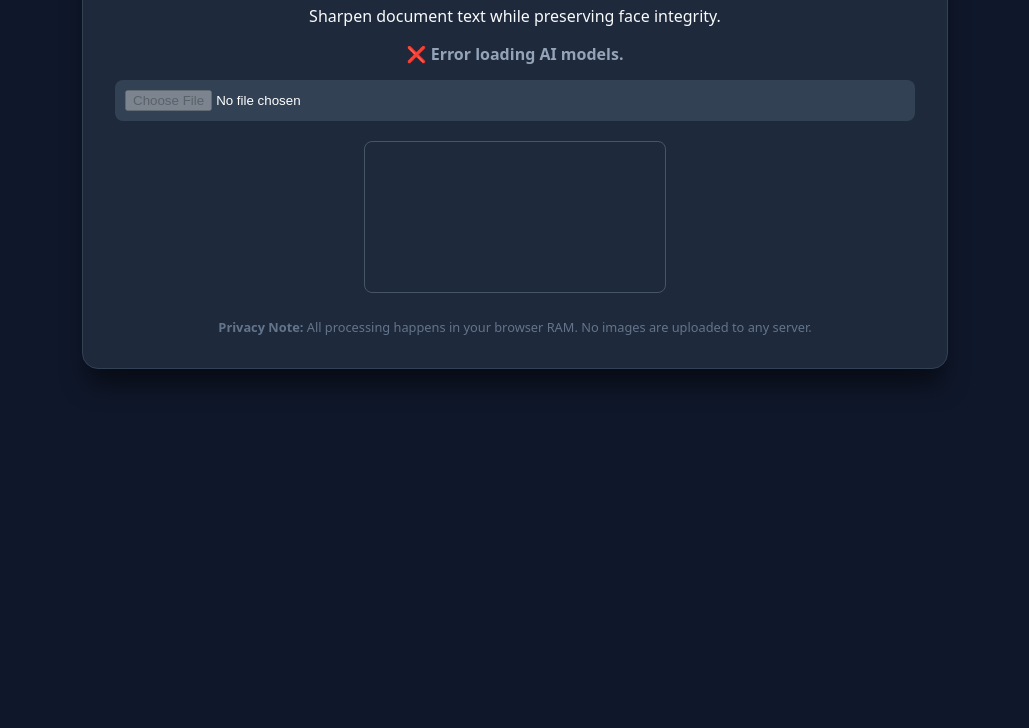
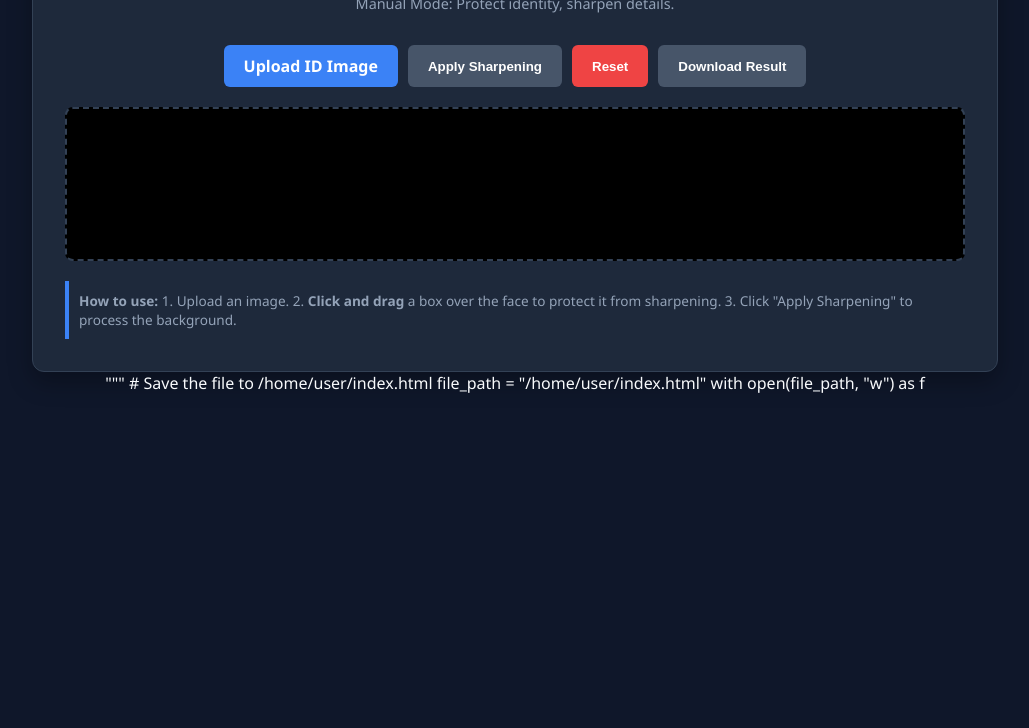
Before and after one commit to budmaster420710-jpg/Id-enhancer-, a plain HTML site: page index.html in a window 1280 px wide. Shown: the part 112-840 px from the top of the page, without its empty margins (125-1154 px from the left). Before the commit the page ends 800 px from the top, so only its background shows below. Drawn offline with Linux system fonts and the light colour scheme.

Commit message:
Update index.html

```diff
--- a/index.html
+++ b/index.html
@@ -1,123 +1,130 @@
-<!DOCTYPE html>
-<html lang="en">
-<head>
-    <meta charset="UTF-8">
-    <meta name="viewport" content="width=device-width, initial-scale=1.0">
-    <title>ID Clarity Engine | Local AI</title>
-    <!-- Loading the AI 'Brain' from CDN -->
-    <script defer src="https://cdn.jsdelivr.net/npm/@vladmandic/face-api/dist/face-api.js"></script>
+ <title>ID Clarity Engine (Manual Mode)</title>
     <style>
-        :root { --bg: #0f172a; --card: #1e293b; --text: #f8fafc; --accent: #38bdf8; }
-        body { background: var(--bg); color: var(--text); font-family: system-ui, sans-serif; display: flex; flex-direction: column; align-items: center; padding: 20px; margin: 0; }
-        .container { background: var(--card); padding: 2rem; border-radius: 1rem; border: 1px solid #334155; max-width: 800px; width: 100%; text-align: center; box-shadow: 0 20px 25px -5px rgba(0,0,0,0.5); }
-        h1 { color: var(--accent); margin-top: 0; }
-        #status { margin: 15px 0; font-weight: bold; color: #94a3b8; }
-        input[type="file"] { background: #334155; padding: 10px; border-radius: 8px; color: white; cursor: pointer; border: none; width: 100%; box-sizing: border-box; }
-        canvas { margin-top: 20px; border-radius: 0.5rem; max-width: 100%; height: auto; border: 1px solid #475569; }
-        .info { font-size: 0.8rem; color: #64748b; margin-top: 20px; }
+        :root {
+            --bg-color: #0f172a;
+            --card-bg: #1e293b;
+            --accent: #3b82f6;
+            --accent-hover: #2563eb;
+            --text-primary: #f8fafc;
+            --text-secondary: #94a3b8;
+            --border: #334155;
+        }
+
+        body {
+            font-family: 'Segoe UI', Tahoma, Geneva, Verdana, sans-serif;
+            background-color: var(--bg-color);
+            color: var(--text-primary);
+            margin: 0;
+            display: flex;
+            flex-direction: column;
+            align-items: center;
+            min-height: 100vh;
+            padding: 20px;
+        }
+
+        .container {
+            max-width: 900px;
+            width: 100%;
+            background: var(--card-bg);
+            padding: 2rem;
+            border-radius: 12px;
+            box-shadow: 0 10px 25px rgba(0,0,0,0.3);
+            border: 1px solid var(--border);
+        }
+
+        header {
+            text-align: center;
+            margin-bottom: 2rem;
+        }
+
+        h1 { margin: 0; color: var(--accent); font-size: 1.8rem; }
+        p { color: var(--text-secondary); font-size: 0.9rem; }
+
+        .controls {
+            display: flex;
+            gap: 10px;
+            justify-content: center;
+            margin-bottom: 20px;
+            flex-wrap: wrap;
+        }
+
+        .btn {
+            background: var(--accent);
+            color: white;
+            border: none;
+            padding: 10px 20px;
+            border-radius: 6px;
+            cursor: pointer;
+            font-weight: 600;
+            transition: background 0.2s;
+        }
+
+        .btn:hover { background: var(--accent-hover); }
+        .btn-reset { background: #ef4444; }
+        .btn-reset:hover { background: #dc2626; }
+        .btn:disabled { background: #475569; cursor: not-allowed; }
+
+        #canvas-container {
+            position: relative;
+            margin: 0 auto;
+            border: 2px dashed var(--border);
+            border-radius: 8px;
+            overflow: hidden;
+            display: flex;
+            justify-content: center;
+            background: #000;
+            cursor: crosshair;
+        }
+
+        canvas {
+            max-width: 100%;
+            display: block;
+        }
+
+        .instructions {
+            background: #1e293b;
+            border-left: 4px solid var(--accent);
+            padding: 10px;
+            margin-top: 20px;
+            font-size: 0.85rem;
+            color: var(--text-secondary);
+        }
+
+        input[type="file"] { display: none; }
     </style>
-</head>
-<body>
+
+
 
 <div class="container">
-    <h1>ID Clarity Engine</h1>
-    <p>Sharpen document text while preserving face integrity.</p>
+    <header>
+        <h1>ID Clarity Engine</h1>
+        <p>Manual Mode: Protect identity, sharpen details.</p>
+    </header>
 
-    <div id="status">🧠 Initializing AI Brain...</div>
-    <input type="file" id="imageUpload" accept="image/*" disabled>
+    <div class="controls">
+        <label for="upload" class="btn">Upload ID Image</label>
+        <input type="file" id="upload" accept="image/*">
 
-    <canvas id="outputCanvas"></canvas>
+        <button id="processBtn" class="btn" disabled="">Apply Sharpening</button>
+        <button id="resetBtn" class="btn btn-reset">Reset</button>
+        <button id="downloadBtn" class="btn" disabled="">Download Result</button>
+    </div>
 
-    <div class="info">
-        <strong>Privacy Note:</strong> All processing happens in your browser RAM.
-        No images are uploaded to any server.
+    <div id="canvas-container">
+        <canvas id="mainCanvas"></canvas>
+    </div>
+
+    <div class="instructions">
+        <strong>How to use:</strong> 1. Upload an image. 2. <strong>Click and drag</strong> a box over the face to protect it from sharpening. 3. Click "Apply Sharpening" to process the background.
     </div>
 </div>
 
-<script>
-    const imageUpload = document.getElementById('imageUpload');
-    const canvas = document.getElementById('outputCanvas');
-    const ctx = canvas.getContext('2d', { willReadFrequently: true });
-    const status = document.getElementById('status');
 
-    // 1. Load the AI Models from CDN
-    async function loadBrain() {
-        const MODEL_URL = 'https://cdn.jsdelivr.net/npm/@vladmandic/face-api/model/';
-        try {
-            await faceapi.nets.ssdMobilenetv1.loadFromUri(MODEL_URL);
-            status.innerText = "✅ Brain Ready. Upload ID Photo.";
-            status.style.color = "#4ade80";
-            imageUpload.disabled = false;
-        } catch (e) {
-            status.innerText = "❌ Error loading AI models.";
-            console.error(e);
-        }
-    }
 
-    imageUpload.addEventListener('change', async () => {
-        const file = imageUpload.files[0];
-        if (!file) return;
 
-        status.innerText = "🔍 Analyzing face locations...";
-        const img = await faceapi.bufferToImage(file);
 
-        // Setup Canvas size
-        canvas.width = img.width;
-        canvas.height = img.height;
-        ctx.drawImage(img, 0, 0);
+"""
 
-        // Detect Faces to protect them
-        const detections = await faceapi.detectAllFaces(img);
-
-        status.innerText = "⚡ Sharpening text areas...";
-        // Small delay to allow UI to update
-        setTimeout(async () => {
-            const imageData = ctx.getImageData(0, 0, canvas.width, canvas.height);
-            const sharpenedData = applySharpen(imageData);
-
-            // Apply sharpened image to canvas
-            ctx.putImageData(sharpenedData, 0, 0);
-
-            // 2. Restore Face Area: Paste original face back over sharpened image
-            detections.forEach(det => {
-                const { x, y, width, height } = det.box;
-                const buffer = 30; // Extra protection margin
-                ctx.drawImage(img, x-buffer, y-buffer, width+(buffer*2), height+(buffer*2), x-buffer, y-buffer, width+(buffer*2), height+(buffer*2));
-            });
-
-            status.innerText = "✨ Enhancement Complete.";
-        }, 100);
-    });
-
-    // Sharpening Algorithm (Convolution Matrix)
-    function applySharpen(imageData) {
-        const w = imageData.width, h = imageData.height;
-        const input = imageData.data;
-        const output = new ImageData(new Uint8ClampedArray(input), w, h);
-        const dst = output.data;
-
-        // Laplacian kernel for edge enhancement
-        const kernel = [ 0, -1, 0, -1, 5, -1, 0, -1, 0 ];
-
-        for (let y = 1; y < h - 1; y++) {
-            for (let x = 1; x < w - 1; x++) {
-                const idx = (y * w + x) * 4;
-                for (let c = 0; c < 3; c++) { // Red, Green, Blue
-                    let sum = 0;
-                    for (let ky = -1; ky <= 1; ky++) {
-                        for (let kx = -1; kx <= 1; kx++) {
-                            const pixelIdx = ((y + ky) * w + (x + kx)) * 4 + c;
-                            sum += input[pixelIdx] * kernel[(ky + 1) * 3 + (kx + 1)];
-                        }
-                    }
-                    dst[idx + c] = Math.min(255, Math.max(0, sum));
-                }
-            }
-        }
-        return output;
-    }
-
-    loadBrain();
-</script>
-</body>
-</html>
+# Save the file to /home/user/index.html
+file_path = "/home/user/index.html"
+with open(file_path, "w") as f
```
